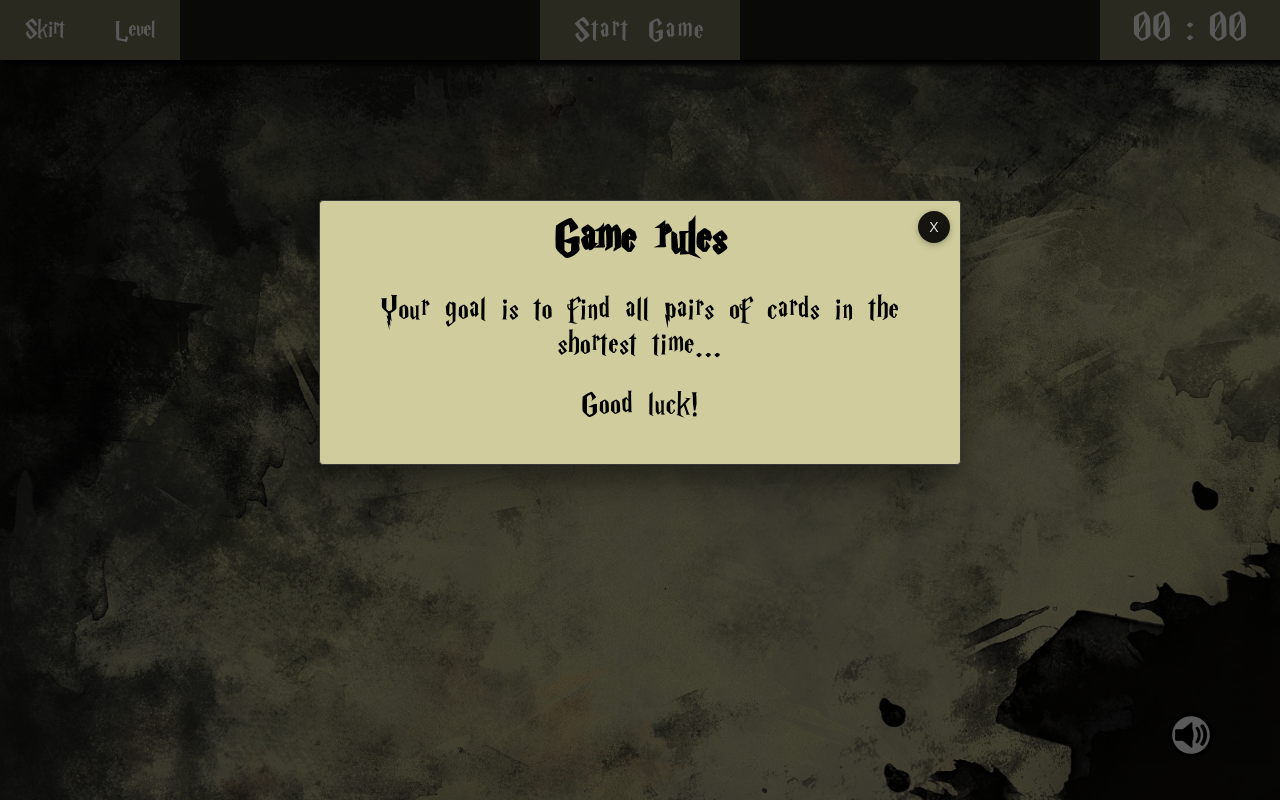
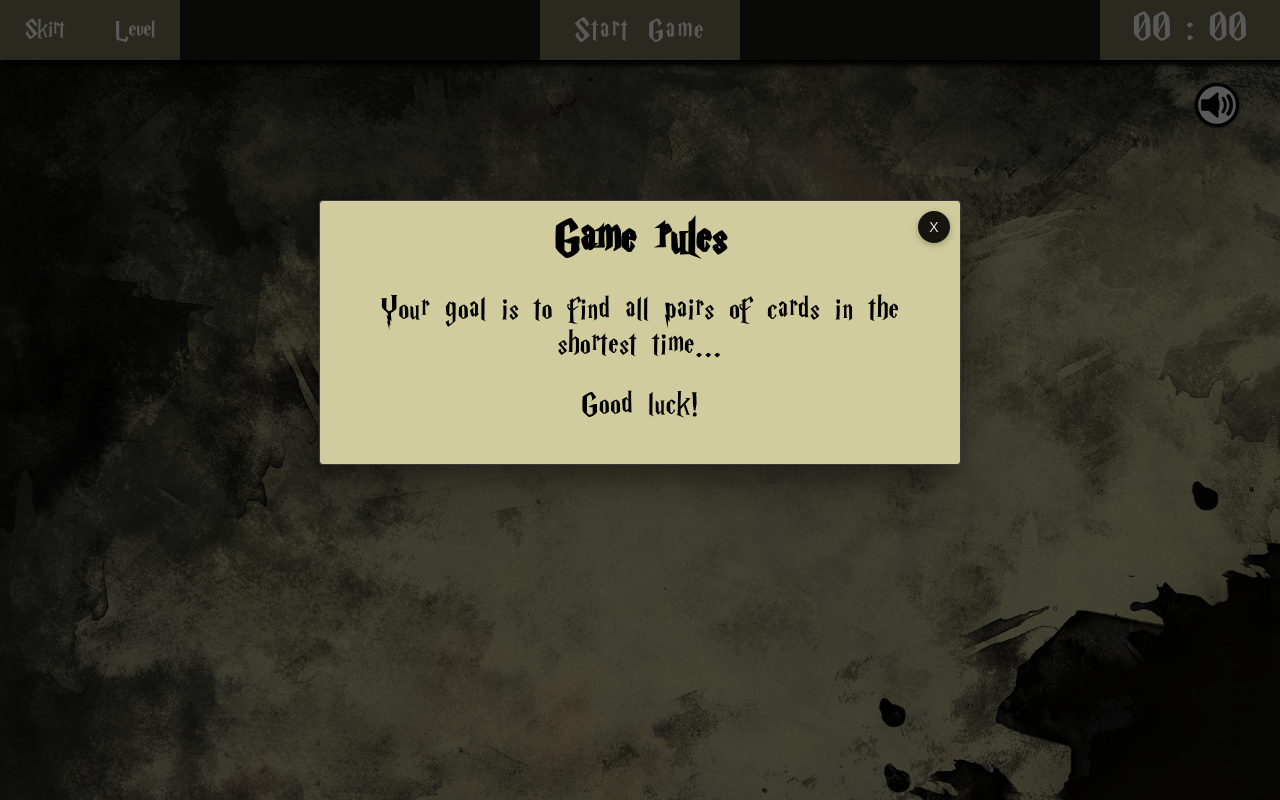
Before and after one commit to Dongor7/Match-Match-Game, a plain HTML site: page index.html in a window 1280 px wide. Drawn offline with Linux system fonts and the light colour scheme.

Commit message:
sound button

```diff
--- a/css/style.css
+++ b/css/style.css
@@ -220,8 +220,8 @@ label:hover {
 
 .button-music {
     position: absolute;
-    bottom: 5%;
-    right: 5%;
+    top: 10%;
+    right: 3%;
     height: 50px;
     width: 50px;
     border-radius: 50%;
--- a/index.html
+++ b/index.html
@@ -46,6 +46,10 @@
     </header>
 
     <div class="content">
+
+        <audio class="music" src="sound/John Williams – Theme.mp3" autoplay loop></audio>
+        <div class="button-music" onclick="Game.musicStop()"></div>
+
         <div class="overlay">
             <div class="popup">
                 <h2>Game rules</h2>
@@ -60,8 +64,7 @@
             </div>
         </div>
 
-        <audio class="music" src="sound/John Williams – Theme.mp3" autoplay loop></audio>
-        <div class="button-music" onclick="Game.musicStop()"></div>
+
     </div>
 
     <script src="js/Game.js"></script>
```
